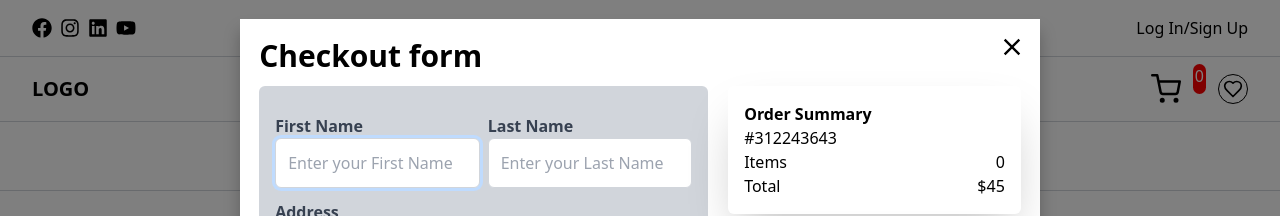
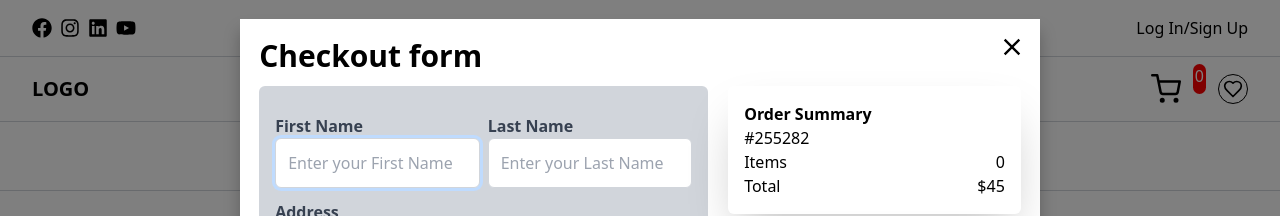
Before and after one commit to itsHaseeb-Hassan/ecomerceApp-fakeStoreApi, a React (Vite) app: page /cart in a window 1280 px wide. Both pictures are taken after a click on the button "Proceed To Check Out". Shown: the top 216 px of the page. Built offline with nearby package versions, Linux system fonts and the light colour scheme; data requests are answered from the project's data file.

Commit message:
proceed form completed

```diff
--- a/db.json
+++ b/db.json
@@ -1,34 +1,42 @@
 {
   "orderDetail": [
     {
-      "First_Name": "Ali",
-      "last_Name": "Hassan",
-      "address": "p-1406 street no 2 Faizabad",
-      "country": "Pakistan",
-      "city": "Faisalabd",
-      "state": "Punjab",
-      "postal": "38000",
-      "phone_number": "03061747322",
-      "orderSummary": {
-        "orderNumber": "#312243643",
-        "items": "2",
-        "total": "$65.98"
-      },
-      "id": "b998"
-    },
-    {
-      "id": "002d",
+      "id": "dd81",
       "First_Name": "haseeb",
       "last_Name": "hassan",
-      "address": "p-1406 steet no 8 faizabad ",
+      "address": "haseeb19@gmail.com",
       "country": "pakistan",
       "city": "faisalabad",
       "state": "punjab",
       "postal": "38000",
-      "phone_number": "00000000000"
+      "phone_number": "00000000000",
+      "orderSummary": {
+        "orderNumber": "#655841",
+        "items": 2,
+        "total": 65.98
+      }
     },
     {
-      "id": "4147",
+      "id": "24c8",
+      "First_Name": "haseeb",
+      "last_Name": "hassan",
+      "address": "haseeb19@gmail.com",
+      "country": "pakistan",
+      "city": "faisalabad",
+      "state": "punjab",
+      "postal": "38000",
+      "phone_number": "00000000000",
+      "orderSummary": {
+        "orderNumber": "#250448",
+        "items": 2,
+        "total": 65.98
+      },
+      "orderDetails": {
+        "quantity": {}
+      }
+    },
+    {
+      "id": "7e94",
       "First_Name": "haseeb",
       "last_Name": "hassan",
       "address": "kausiausaksl",
@@ -36,7 +44,86 @@
       "city": "faisalabad",
       "state": "punjab",
       "postal": "38000",
-      "phone_number": "00000000000"
+      "phone_number": "87798019-91-02",
+      "orderSummary": {
+        "orderNumber": "#796959",
+        "items": 2,
+        "total": 65.98
+      },
+      "orderDetails": {
+        "quantity": 1
+      }
+    },
+    {
+      "id": "4fb8",
+      "First_Name": "haseeb",
+      "last_Name": "hassan",
+      "address": "kausiausaksl",
+      "country": "pakistan",
+      "city": "faisalabad",
+      "state": "punjab",
+      "postal": "38000",
+      "phone_number": "87798019-91-02",
+      "orderSummary": {
+        "orderNumber": "#185422",
+        "items": 2,
+        "total": 86.96000000000001
+      },
+      "orderDetails": {
+        "quantity": 1
+      }
+    },
+    {
+      "id": "0dbe",
+      "First_Name": "haseeb",
+      "last_Name": "hassan",
+      "address": "haseeb19@gmail.com",
+      "country": "pakistan",
+      "city": "faisalabad",
+      "state": "punjab",
+      "postal": "38000",
+      "phone_number": "87798019-91-02",
+      "orderSummary": {
+        "orderNumber": "#945579",
+        "items": 2,
+        "total": 86.96000000000001
+      },
+      "orderDetails": [
+        {
+          "src": "https://fakestoreapi.com/img/71YAIFU48IL._AC_UL640_QL65_ML3_.jpg",
+          "quantity": "2"
+        },
+        {
+          "src": "https://fakestoreapi.com/img/51UDEzMJVpL._AC_UL640_QL65_ML3_.jpg",
+          "quantity": "2"
+        }
+      ]
+    },
+    {
+      "id": "abdb",
+      "First_Name": "haseeb",
+      "last_Name": "hassan",
+      "address": "kausiausaksl",
+      "country": "pakistan",
+      "city": "faisalabad",
+      "state": "punjab",
+      "postal": "38000",
+      "phone_number": "87798019-91-02",
+      "orderSummary": {
+        "orderNumber": "#952388",
+        "items": 2,
+        "total": 86.96000000000001
+      },
+      "orderDetails": [
+        {
+          "src": "https://fakestoreapi.com/img/71YAIFU48IL._AC_UL640_QL65_ML3_.jpg",
+          "quantity": "2"
+        },
+        {
+          "src": "https://fakestoreapi.com/img/51UDEzMJVpL._AC_UL640_QL65_ML3_.jpg",
+          "quantity": "2"
+        }
+      ]
     }
   ]
 }
--- a/src/components/ProceedForm.jsx
+++ b/src/components/ProceedForm.jsx
@@ -6,6 +6,7 @@ import { postData } from '../API/api';
 import { postsData } from '../Redux/Slice/CheckoutSlice';
 
 const ProceedForm = ({ Total, cart, selectedItems }) => {
+  console.log("cart is this", cart)
   const [formData, setFormData] = useState({
     First_Name: "",
     last_Name: "",
@@ -15,36 +16,52 @@ const ProceedForm = ({ Total, cart, selectedItems }) => {
     state: "",
     postal: "",
     phone_number: "",
+    orderSummary: {
+      orderNumber: '#' + Math.floor(Math.random() * 1000000),
+      items: cart.length,
+      total: Total,
+    },
+    orderDetails: cart.map((item, index) => ({
+      src: item.image,
+      quantity: selectedItems[index] || 1,
+    })),
+  });
 
-  });
   const dispatch = useDispatch();
 
-  useEffect(()=>{
-    dispatch(fetchData)
-  },[dispatch])
+  useEffect(() => {
+    dispatch(fetchData);
+  }, [dispatch]);
+
   const Checkout = useSelector(state => state);
-  console.log(Checkout)
+  console.log(Checkout);
 
-  const handleChange = (e) => {
+  const handleChange = e => {
     setFormData({
       ...formData,
       [e.target.name]: e.target.value
     });
   };
 
-  let handleProceedToShipping = async(e) => {
+  let handleProceedToShipping = async e => {
     e.preventDefault();
     setFormData({
       First_Name: "",
-      last_Name:"",
+      last_Name: "",
       address: "",
       country: "",
       city: "",
       state: "",
       postal: "",
       phone_number: "",
+      orderSummary: {
+        orderNumber: "",
+        items: "",
+        total: "",
+      },
+      orderDetails: [],
     });
-    const response=await postData(formData)
+    const response = await postData(formData);
     dispatch(postsData(response));
   };
 
@@ -56,7 +73,7 @@ const ProceedForm = ({ Total, cart, selectedItems }) => {
           <div className='flex flex-col' >
             <div className='flex items-center gap-2 my-3'>
               <FromInput type="text" label="First Name" name="First_Name" value={formData.First_Name} placeholder="Enter your First Name" onChange={handleChange} />
-              <FromInput type="text" label="Last Name" name="last_Name"   value={formData.last_Name} placeholder="Enter your Last Name" onChange={handleChange} />
+              <FromInput type="text" label="Last Name" name="last_Name" value={formData.last_Name} placeholder="Enter your Last Name" onChange={handleChange} />
             </div>
             <div className=''>
               <FromInput type="text" label="Address" name="address" value={formData.address} placeholder="Enter your Address" onChange={handleChange} />
@@ -81,36 +98,29 @@ const ProceedForm = ({ Total, cart, selectedItems }) => {
         <div className='col-span-2'>
           <div className=' bg-white shadow-2xl rounded-md p-4 h-fit'>
             <h1 className='font-bold text-md'>Order Summary</h1>
-            <p>#312243643</p>
+            <p>{formData.orderSummary.orderNumber}</p>
             <div className='flex justify-between'>
               <p>Items</p>
-              <p>{cart.length}</p>
+              <p>{formData.orderSummary.items}</p>
             </div>
             <div className='flex justify-between'>
               <p>Total</p>
-              <p>${Total}</p>
+              <p>${formData.orderSummary.total}</p>
             </div>
           </div>
           <div className='bg-white shadow-2xl rounded-md p-4 mt-3 h-fit'>
             <h1 className='font-bold text-md py-3 border-b'>Order Details</h1>
-            {
-              cart.map((item, index) => {
-                const selectedItem = selectedItems[index];
-                return (
-                  <div key={index} className='py-3 flex justify-between items-center'>
-                    <img src={item.image} className='h-10 w-10' alt="image not displayed" />
-                    <p>Quantity:{selectedItem ? selectedItem : 1}</p>
-                  </div>
-                )
-              })
-            }
-            <p>Total:{Total}</p>
+            {formData.orderDetails.map((item, index) => (
+              <div key={index} className='py-3 flex justify-between items-center'>
+                <img src={item.src} className='h-10 w-10' alt="image not displayed" />
+                <p>Quantity: {item.quantity}</p>
+              </div>
+            ))}
+            <p>Total: {formData.orderSummary.total}</p>
           </div>
         </div>
       </div>
-
     </>
-
   )
 }
 
```
